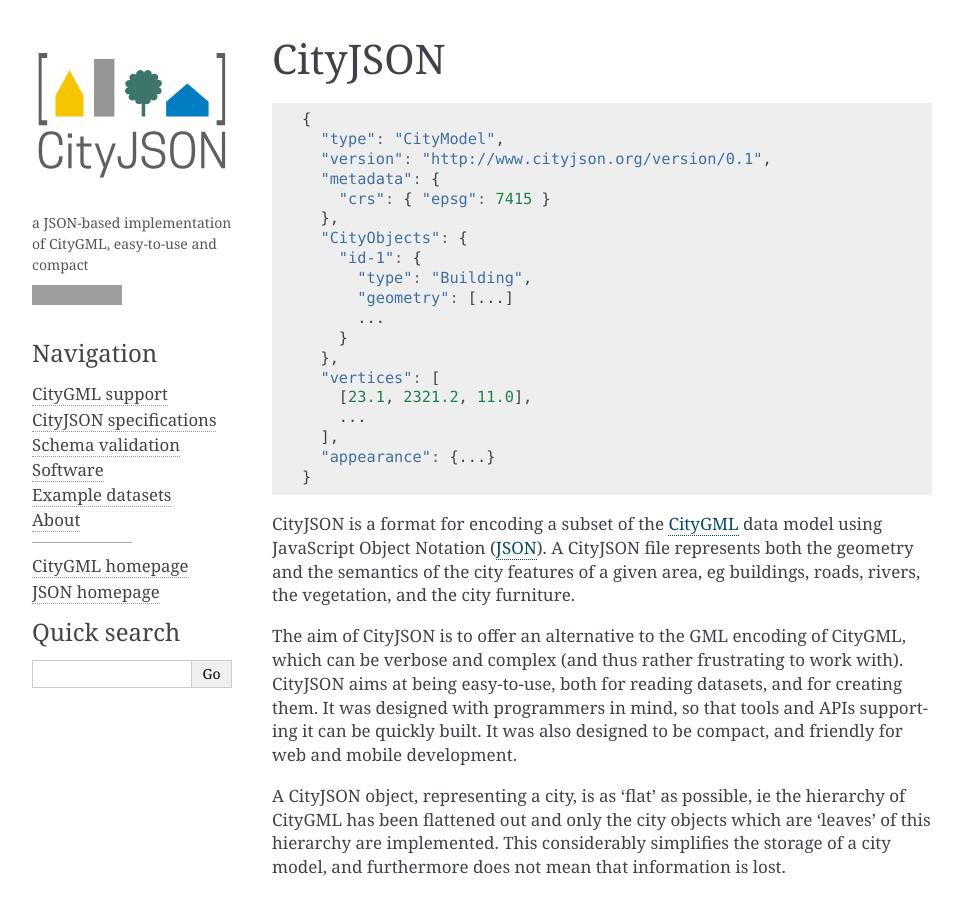
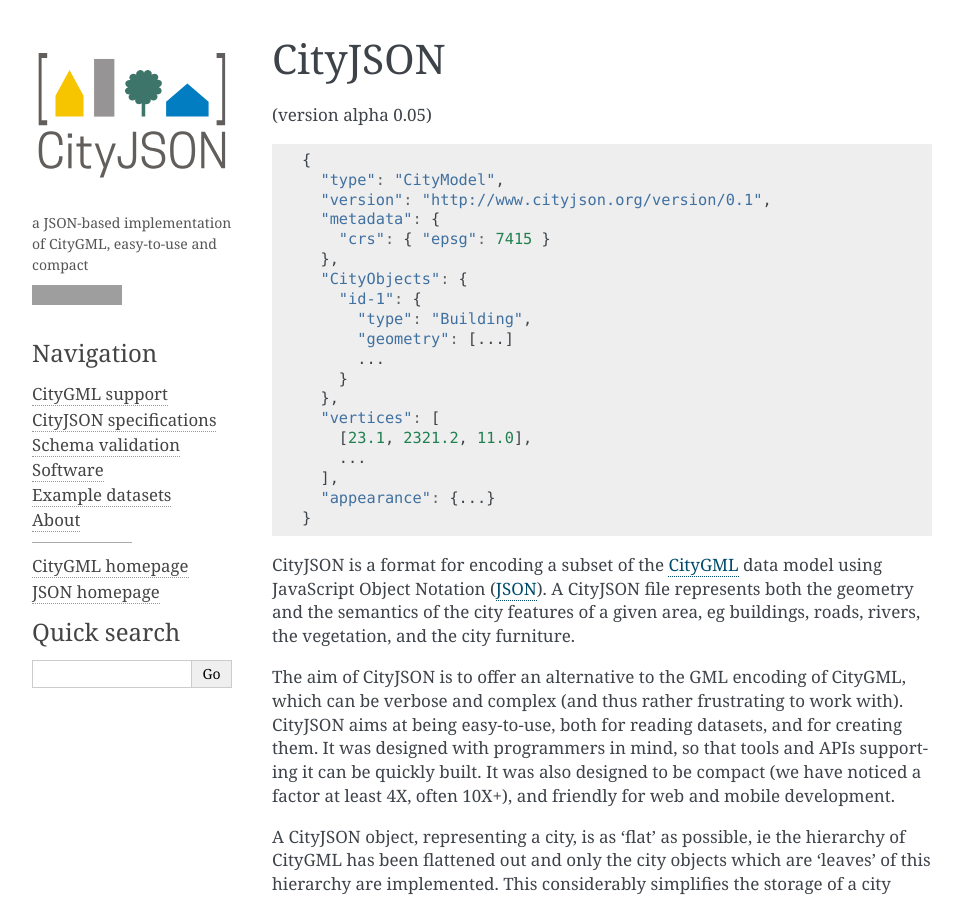
Before and after one commit to cityjson/specs, a Sphinx documentation site: the page built from docs/index.rst, in a window 1280 px wide and 900 px high. Shown: the whole window, without its empty margins (148-1111 px from the left). Built offline with Sphinx 7.4.7, drawn with Linux system fonts in a browser that asks for light colours; grey boxes are pictures that could not be loaded.

Commit message:
version done “right”

```diff
--- a/docs/conf.py
+++ b/docs/conf.py
@@ -55,9 +55,9 @@
 # built documents.
 #
 # The short X.Y version.
-version = u'0.1'
+version = u'0.05'
 # The full version, including alpha/beta/rc tags.
-release = u'0.1'
+release = u'alpha 0.05'
 
 # The language for content autogenerated by Sphinx. Refer to documentation
 # for a list of supported languages.
--- a/docs/index.rst
+++ b/docs/index.rst
@@ -5,6 +5,8 @@
 
 CityJSON
 ========
+
+(version |release|)
 
 .. code-block:: js
 
@@ -34,7 +36,7 @@
 The aim of CityJSON is to offer an alternative to the GML encoding of CityGML, which can be verbose and complex (and thus rather frustrating to work with).
 CityJSON aims at being easy-to-use, both for reading datasets, and for creating them.
 It was designed with programmers in mind, so that tools and APIs supporting it can be quickly built.
-It was also designed to be compact, and friendly for web and mobile development.
+It was also designed to be compact (we have noticed a factor at least 4X, often 10X+), and friendly for web and mobile development.
 
 A CityJSON object, representing a city, is as 'flat' as possible, ie the hierarchy of CityGML has been flattened out and only the city objects which are 'leaves' of this hierarchy are implemented.
 This considerably simplifies the storage of a city model, and furthermore does not mean that information is lost.
```
